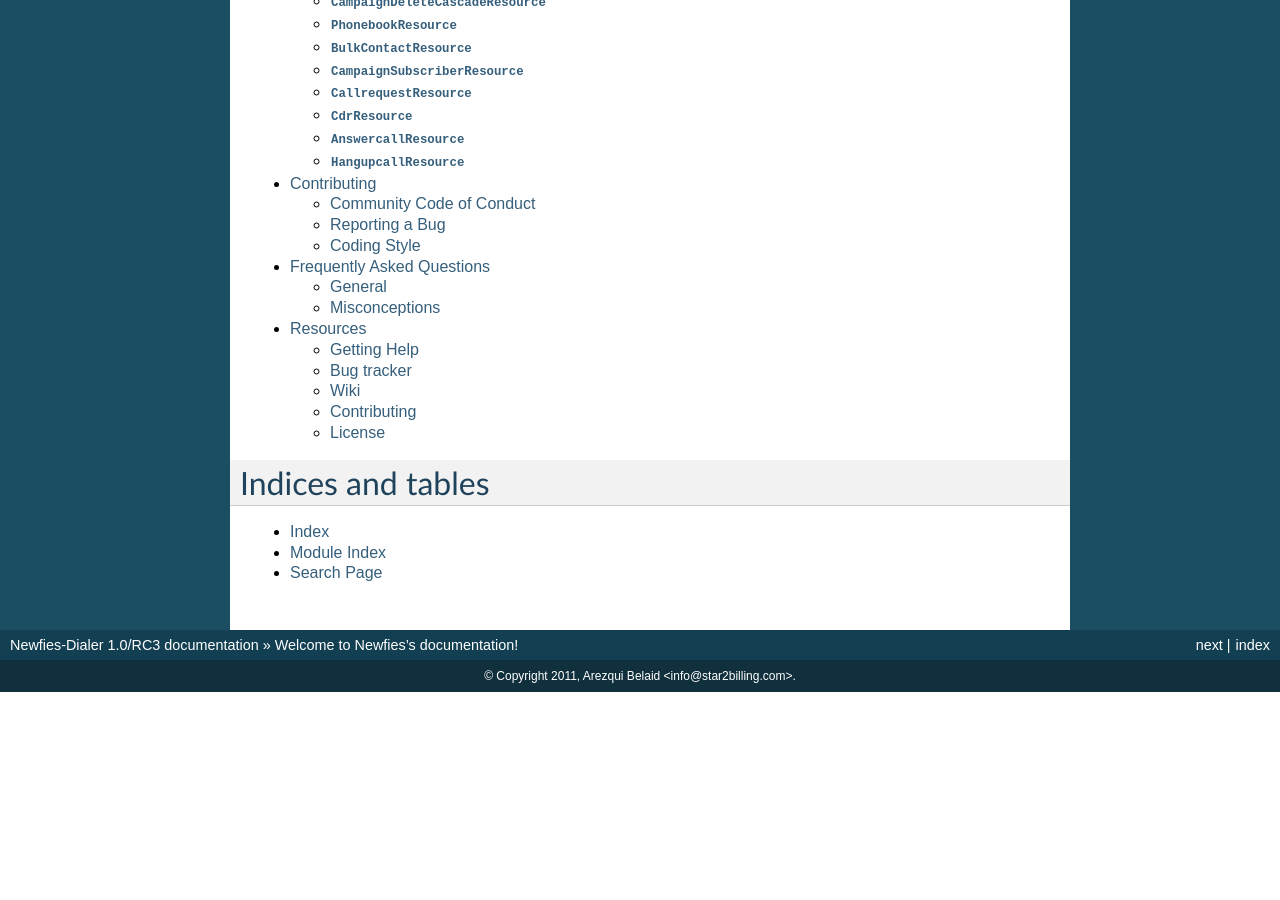
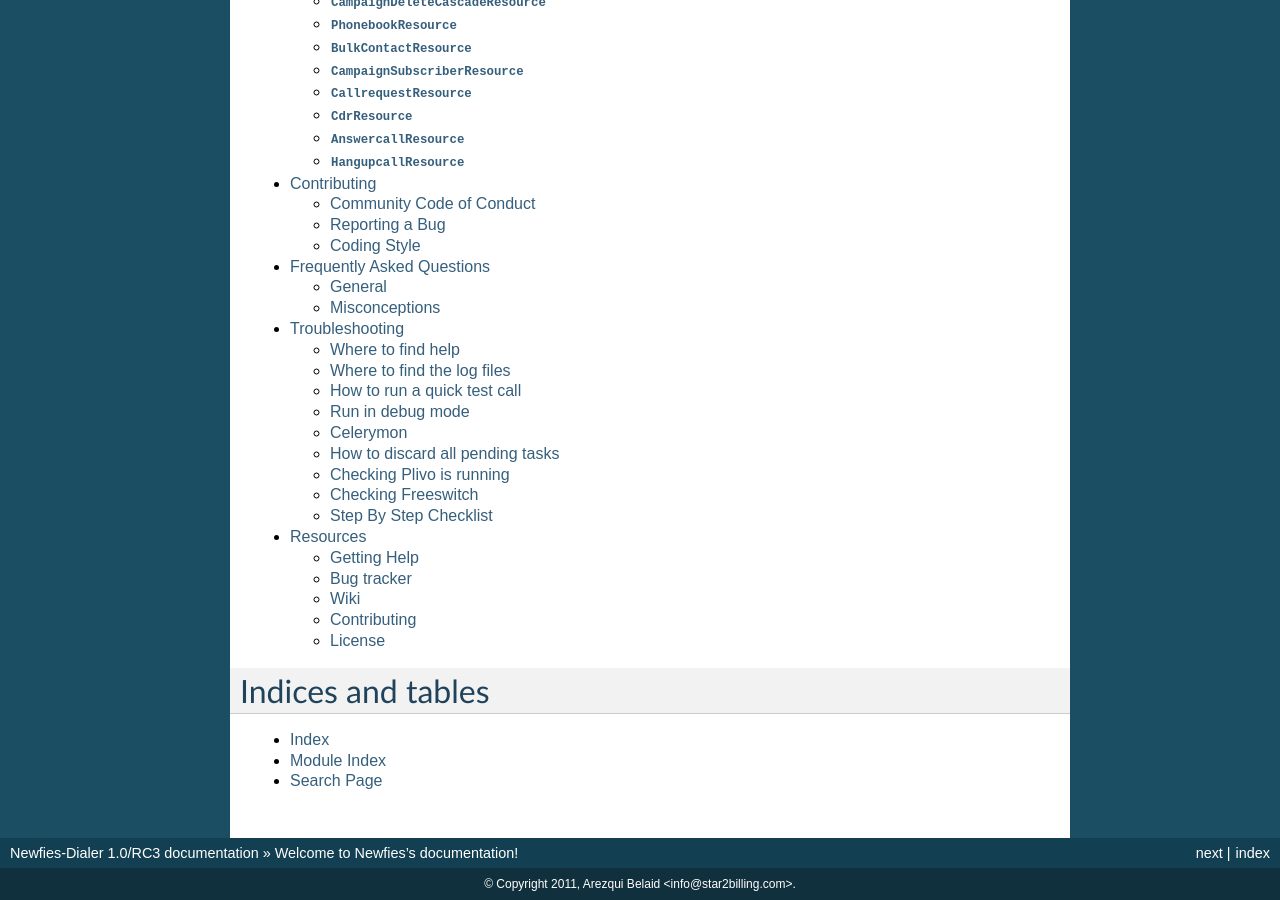
Before and after one commit to newfies-dialer/newfies-dialer, a Sphinx documentation site: the page built from docs/source/index.rst, in a window 1280 px wide and 900 px high, scrolled down 730 px. Built offline with Sphinx 7.4.7, drawn with Linux system fonts in a browser that asks for light colours; before the commit the page ends 1422 px from its top, so only the background shows below that; some of the changed lines change nothing that is shown.

Commit message:
Add troubleshooting documentation

```diff
--- a/docs/source/index.rst
+++ b/docs/source/index.rst
@@ -51,6 +51,7 @@
     api-reference
     contributing
     faq
+    troubleshooting
     resources
 
 
--- /dev/null
+++ b/docs/source/troubleshooting.rst
@@ -0,0 +1,219 @@
+.. _troubleshooting:
+
+===============
+Troubleshooting
+===============
+
+.. contents::
+    :local:
+    :depth: 1
+
+
+.. _find-help:
+
+Where to find help
+==================
+
+Documentation:
+~~~~~~~~~~~~~~
+http://www.newfies-dialer.org/documentation/
+
+
+Mailing list:
+~~~~~~~~~~~~~
+We have set up a mailing list at http://groups.google.com/group/newfies-dialer
+
+
+Forum:
+~~~~~~
+We have a forum at http://forum.newfies-dialer.org/
+
+
+Support:
+~~~~~~~~
+Star2Billing S.L. offers consultancy including installation, training and customisation
+
+
+
+.. _find-log-files:
+
+Where to find the log files
+===========================
+
+All the logs are centralized into one single directory **/var/log/newfies/**
+
+
+**newfies-django-db.log** : This contains all the Database queries performed by the UI
+
+
+**newfies-django.log** : All the logger events from Django
+
+
+**err-apache-newfies.log** : Any apache errors pertaining to Newfies-Dialer
+
+
+**celery-newfies-node1.log** : This contains celery activity
+
+
+
+.. _run-quick-test-call:
+
+How to run a quick test call
+============================
+
+Go on the admin panel and check if there is any call request that has been spooled.
+
+    * http://your-ip:8008/admin/dialer_cdr/callrequest/
+
+
+If there are no calls queued, this means that the campaign is not properly configured.
+
+You should:
+
+    1. Check if the campaign is started that the "Start time", "Finish Time" and server time are correct.
+
+    2. Make sure that you configured a Dialer Setting for the user running the campaign, although there will be a warning for this on the Customer UI : http://your-ip:8008/admin/dialer_settings/dialersetting/
+
+If there is an existing Call Request, check the status, and check the Celery log stored in /var/log/newfies
+
+
+
+.. _run-debug-mode:
+
+Run in debug mode
+=================
+
+Make sure you stop the services first::
+
+    $ /etc/init.d/newfies-celeryd stop
+
+
+Then run in debug mode::
+
+    $ workon newfies-dialer
+    $ cd /usr/share/newfies/
+    $ python manage.py celeryd -EB --loglevel=DEBUG
+
+
+
+.. _celerymon:
+
+Celerymon
+=========
+
+* https://github.com/ask/celerymon
+
+Running the monitor :
+
+Start celery with the --events option on, so celery sends events for celerymon to capture::
+    $ workon newfies-dialer
+    $ cd /usr/share/newfies/
+    $ python manage.py celeryd -E
+
+
+Run the monitor server::
+
+    $ workon newfies-dialer
+    $ cd /usr/share/newfies/
+    $ python manage.py celerymon
+
+
+However, in production you probably want to run the monitor in the background, as a daemon::
+
+    $ workon newfies-dialer
+    $ cd /usr/share/newfies/
+    $ python manage.py celerymon --detach
+
+
+For a complete listing of the command line arguments available, with a short description, you can use the help command::
+
+    $ workon newfies-dialer
+    $ cd /usr/share/newfies/
+    $ python manage.py help celerymon
+
+
+Now you can visit the webserver celerymon starts by going to: http://localhost:8989
+
+
+
+
+.. _discard-pending-tasks:
+
+How to discard all pending tasks
+================================
+
+http://docs.celeryproject.org/en/latest/faq.html?highlight=purge#how-do-i-discard-all-waiting-tasks
+
+
+
+.. _checking-plivo-running:
+
+Checking Plivo is running
+=========================
+
+At the command line, type::
+
+    $ ps aux | grep plivo
+
+
+This should tell you that Plivo-rest, Plivo-Outbound and Plivo-cache are all running. If they are not, these services can be restarted with the following commands::
+
+    $ /etc/init.d/plivo stop
+    $ /etc/init.d/plivocache stop
+    $ /etc/init.d/plivo start
+    $ /etc/init.d/plivocache start
+
+
+If there are still issues with Plivo, then check the logs for clues at **/usr/share/plivo/tmp/**
+
+
+.. _checking-freeswitch:
+
+Checking Freeswitch
+===================
+
+Entering the Freeswitch CLI shold indicate whether it is running by typing fs_cli at the console. Once logged in, you can check the trunk registration by typing sofia status at the Freeswitch CLI. CTRL-D exits the Freeswitch CLI.
+
+If the Freeswitch CLI cannot be launched, then the status of freeswitch can be checked with::
+
+    $ ps aux | grep freeswitch
+    or
+    $ /etc/init.d/freeswitch status
+
+
+If Freeswitch is not running, then it can be started with ::
+
+    $ /etc/init.d/freeswitch start
+
+
+
+.. _step-by-step-checklist:
+
+Step By Step Checklist
+======================
+
+The step by step checklist below should be used to validate that all components of the platform are running.
+
+User interface :
+
+    * 1. Dialer Gateway matching a configured trunk is set up in the UI
+
+    * 2. Dialer Settings configured and attached to the appropriate user
+
+    * 3. Phonebook Created with contacts attached to the phonebook
+
+    * 4. Configured voice application
+
+    * 5. Campaign created, and started, with a phone book attached, and the campaign schedule current
+
+
+Backend :
+
+    * 1. Celery Monitor Running
+
+    * 2. Plivo Running
+
+    * 3. Freeswitch running
+
+
+If there are still problems, then raise a support question on the mailing-list http://groups.google.com/group/newfies-dialer or our forum, http://forum.newfies-dialer.org/, alternatively, contact newfies-dialer@star2billing.com for commercial support.
```
